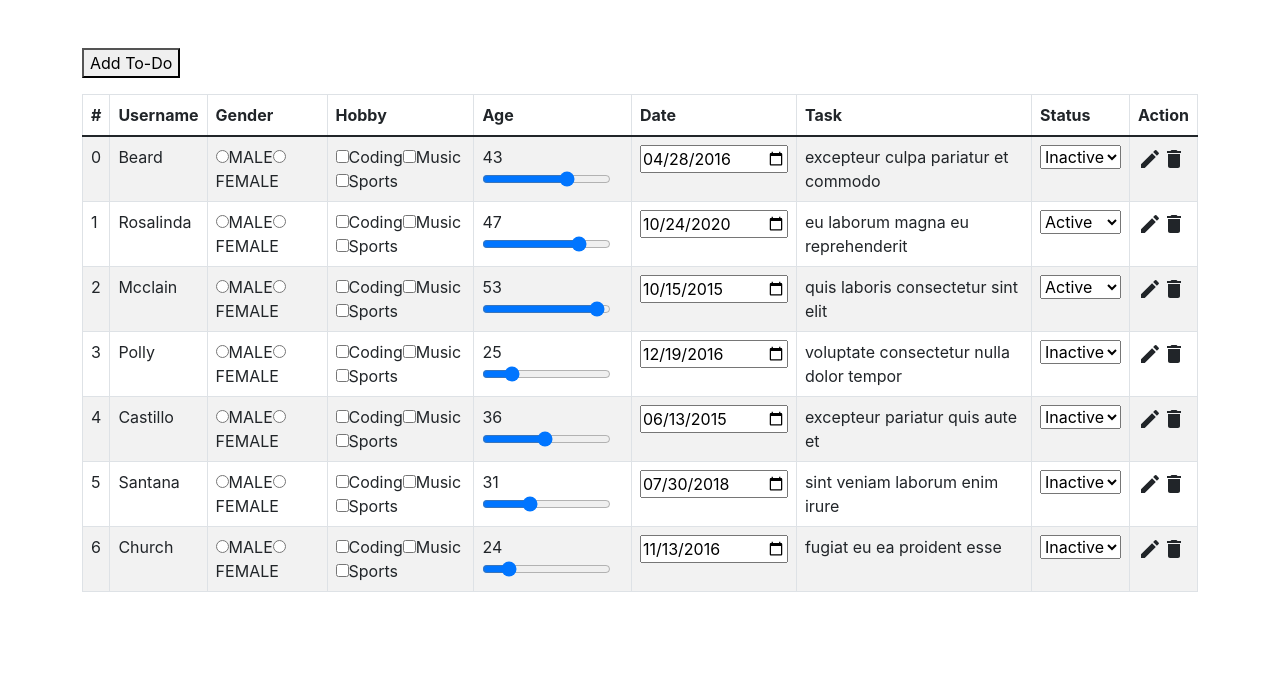
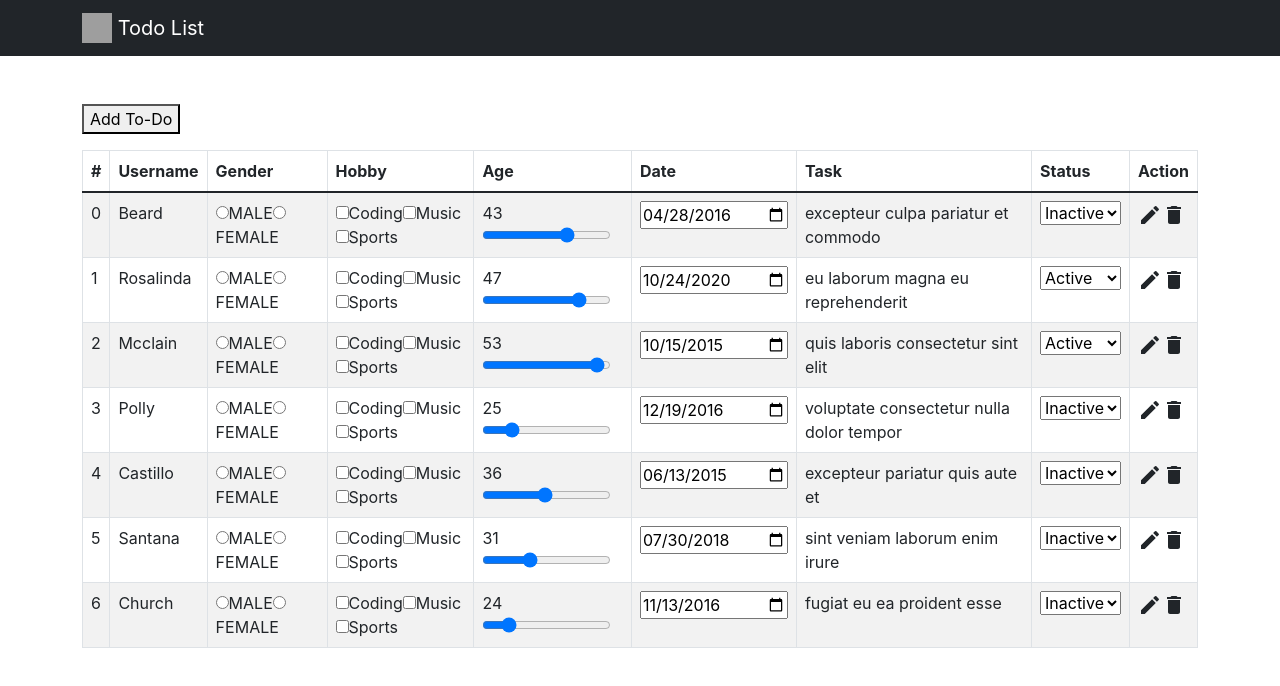
Before and after one commit to RahulParmarRP/react-trootech-test, a React (Create React App) app: page / in a window 1280 px wide. Shown: the top 686 px of the page. Built offline with nearby package versions, Linux system fonts and the light colour scheme; grey boxes are pictures that could not be loaded.

Commit message:
Update index.jsx

```diff
--- a/src/layout/NavbarHeader/index.jsx
+++ b/src/layout/NavbarHeader/index.jsx
@@ -1,10 +1,22 @@
 import React from 'react'
-
+import Navbar from 'react-bootstrap/Navbar'
+import Container from 'react-bootstrap/Container'
 const NavbarHeader = () => {
     return (
-        <div>
-
-        </div>
+        <Navbar bg="dark" variant="dark">
+            <Container>
+                <Navbar.Brand href="#home">
+                    <img
+                        alt=""
+                        src="/logo.svg"
+                        width="30"
+                        height="30"
+                        className="d-inline-block align-top"
+                    />{' '}
+                    Todo List
+                </Navbar.Brand>
+            </Container>
+        </Navbar>
     )
 }
 
```
